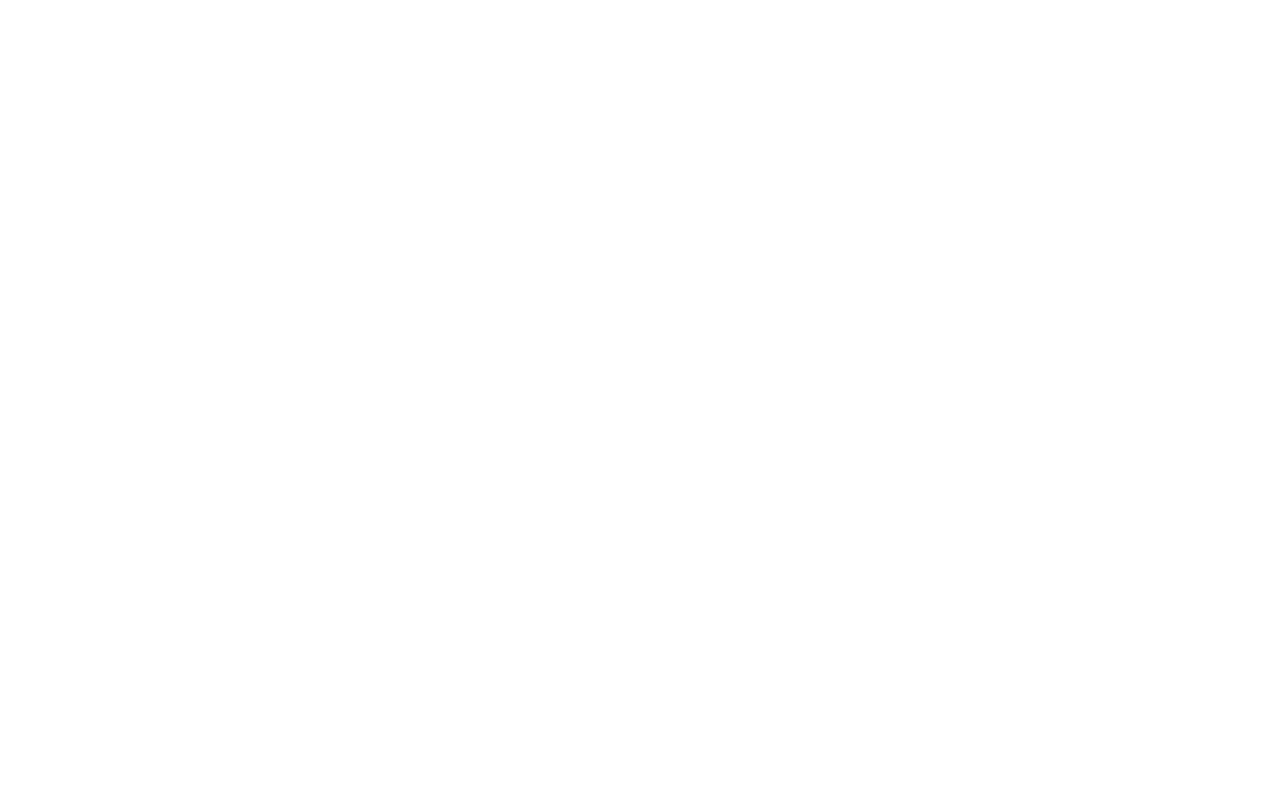
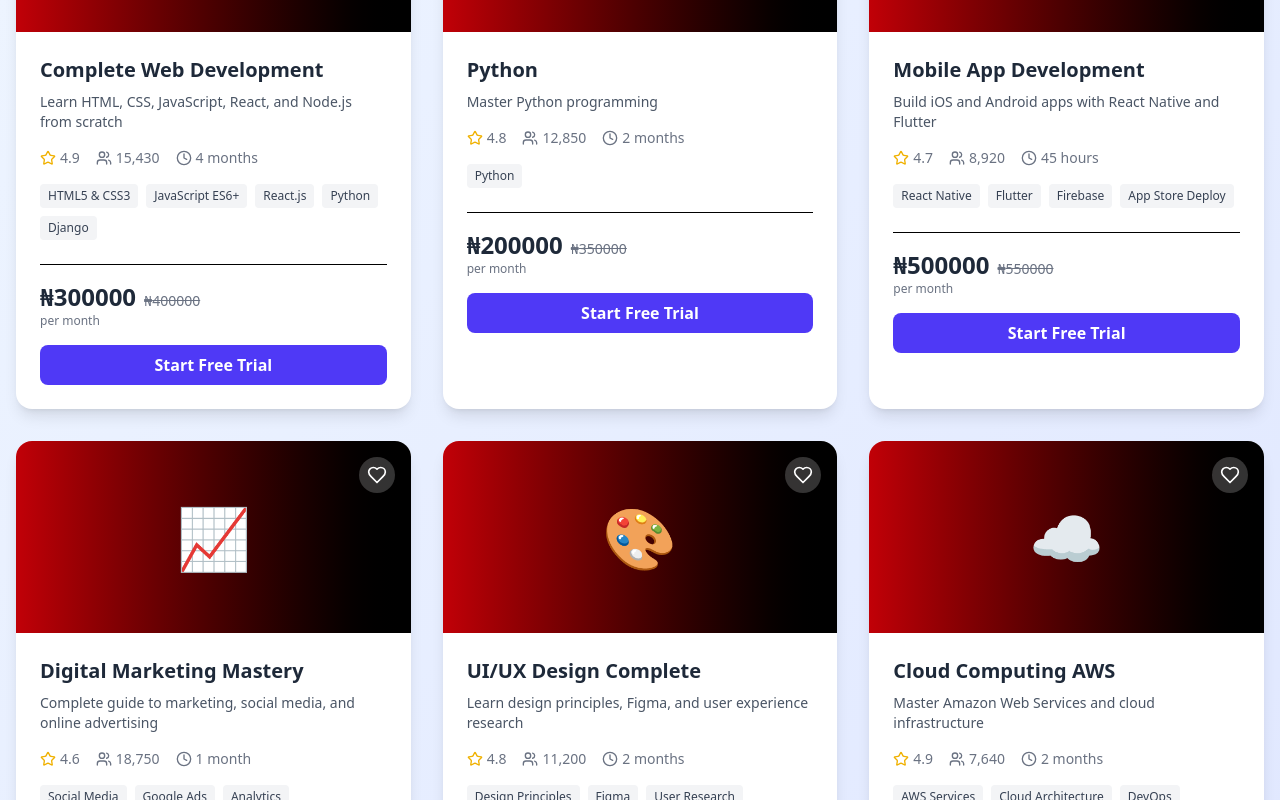
Before and after one commit to WisdomChukwuemeka/upfive, a React (Vite) app: page / in a window 1280 px wide. Shown: the part 1260-2060 px from the top of the page. Before the commit the page ends 952 px from the top, so only its background shows below. Built offline with nearby package versions, Linux system fonts and the light colour scheme.

Commit message:
code modified

```diff
--- a/components/layout.jsx
+++ b/components/layout.jsx
@@ -50,20 +50,20 @@ export const Layout = () => {
                             transition={{
                                 duration: 1,
                             }}
-                            class='bg-red-500 w-50 h-fit text-center p-3 text-white absolute right-0'>
-                                <ul class='flex flex-col  gap-7 '>
-                                    <div class='bg-gradient-to-r hover:from-black hover:via-red-700 hover:to-white transition duration-500'>
+                            class='bg-red-500 w-50 h-[100dvh] text-center p-3 text-white absolute right-0'>
+                                <ul class='flex flex-col  gap-7'>
+                                    <div class='border-b-2 bg-gradient-to-r hover:from-black hover:via-red-700 hover:to-white transition duration-500'>
                                         <Link to='/about'>
                                         <li>About</li>
                                         </Link>
                                     </div>
-                                    <div class='bg-gradient-to-r hover:from-black hover:via-red-700 hover:to-white transition duration-500'>
+                                    <div class='border-b-2 bg-gradient-to-r hover:from-black hover:via-red-700 hover:to-white transition duration-500'>
                                         <li>Profile</li>
                                     </div>
-                                    <div class='bg-gradient-to-r hover:from-black hover:via-red-700 hover:to-white transition duration-500'>
+                                    <div class='border-b-2 bg-gradient-to-r hover:from-black hover:via-red-700 hover:to-white transition duration-500'>
                                         <li>Contact</li>
                                     </div>
-                                    <div class='bg-gradient-to-r hover:from-black hover:via-red-700 hover:to-white transition duration-500'>
+                                    <div class='border-b-2 bg-gradient-to-r hover:from-black hover:via-red-700 hover:to-white transition duration-500'>
                                         <li>Support</li>
                                     </div>
                             </ul>
--- /dev/null
+++ b/pages/courses.jsx
@@ -0,0 +1,214 @@
+import { useState } from "react";
+import { Heart, Star, Clock, Users, CheckCircle } from "lucide-react";
+
+export const Courses = () => {
+  // Simple state to track which courses are liked - using course IDs
+  const [likedCourses, setLikedCourses] = useState([]);
+
+  // Simple function to toggle like for a specific course
+  const handleLikeClick = (courseId) => {
+    if (likedCourses.includes(courseId)) {
+      // Remove from liked courses
+      setLikedCourses(likedCourses.filter(id => id !== courseId));
+    } else {
+      // Add to liked courses
+      setLikedCourses([...likedCourses, courseId]);
+    }
+  };
+
+  // Sample courses data
+  const courses = [
+    {
+      id: 1,
+      title: "Complete Web Development",
+      description: "Learn HTML, CSS, JavaScript, React, and Node.js from scratch",
+      price: 300000,
+      originalPrice: 400000,
+      rating: 4.9,
+      students: 15430,
+      duration: "4 months",
+      image: "💻",
+      features: ["HTML5 & CSS3", "JavaScript ES6+", "React.js", "Python", 'Django']
+    },
+    {
+      id: 2,
+      title: "Python",
+      description: "Master Python programming",
+      price: 200000,
+      originalPrice: 350000,
+      rating: 4.8,
+      students: 12850,
+      duration: "2 months",
+      image: "🐍",
+      features: ["Python"]
+    },
+    {
+      id: 3,
+      title: "Mobile App Development",
+      description: "Build iOS and Android apps with React Native and Flutter",
+      price: 500000,
+      originalPrice: 550000,
+      rating: 4.7,
+      students: 8920,
+      duration: "45 hours",
+      image: "📱",
+      features: ["React Native", "Flutter", "Firebase", "App Store Deploy"]
+    },
+    {
+      id: 4,
+      title: "Digital Marketing Mastery",
+      description: "Complete guide to marketing, social media, and online advertising",
+      price: 150000,
+      originalPrice: 200000,
+      rating: 4.6,
+      students: 18750,
+      duration: "1 month",
+      image: "📈",
+      features: ["Social Media", "Google Ads", "Analytics"]
+    },
+    {
+      id: 5,
+      title: "UI/UX Design Complete",
+      description: "Learn design principles, Figma, and user experience research",
+      price: 150000,
+      originalPrice: 200000,
+      rating: 4.8,
+      students: 11200,
+      duration: "2 months",
+      image: "🎨",
+      features: ["Design Principles", "Figma", "User Research", "Prototyping"]
+    },
+    {
+      id: 6,
+      title: "Cloud Computing AWS",
+      description: "Master Amazon Web Services and cloud infrastructure",
+      price: 300000,
+      originalPrice: 400000,
+      rating: 4.9,
+      students: 7640,
+      duration: "2 months",
+      image: "☁️",
+      features: ["AWS Services", "Cloud Architecture", "DevOps", "Security"]
+    }
+  ];
+
+  return (
+    <div className="min-h-screen bg-gradient-to-br from-blue-50 to-indigo-100 py-12 px-4">
+      <div className="max-w-7xl mx-auto">
+        {/* Header */}
+        <div className="text-center mb-12">
+          <h1 className="text-4xl font-bold text-gray-800 mb-4">
+            Popular Courses
+          </h1>
+          <p className="text-xl text-gray-600 max-w-2xl mx-auto">
+            Choose from our selection of high-quality courses and start learning today
+          </p>
+        </div>
+
+        {/* Courses Grid */}
+        <div className="grid md:grid-cols-2 lg:grid-cols-3 gap-8">
+          {courses.map((course) => {
+            // Check if this course is liked
+            const isLiked = likedCourses.includes(course.id);
+
+            return (
+              <div key={course.id} className="bg-white rounded-2xl shadow-lg hover:shadow-xl transition-shadow duration-300 overflow-hidden">
+                {/* Course Image */}
+                <div className="h-48 bg-gradient-to-r from-red-700 to-black flex items-center justify-center relative">
+                  <div className="text-6xl">{course.image}</div>
+
+                  {/* Like Button - positioned in top right */}
+                  <button
+                    onClick={() => handleLikeClick(course.id)}
+                    className={`absolute top-4 right-4 p-2 rounded-full transition-all duration-200 ${
+                      isLiked
+                        ? 'bg-red-500 text-white shadow-lg'
+                        : 'bg-white/20 text-white hover:bg-white/30'
+                    }`}
+                  >
+                    <Heart
+                      className={`w-5 h-5 ${isLiked ? 'fill-current' : ''}`}
+                    />
+                  </button>
+                </div>
+
+                <div className="p-6">
+                  {/* Course Title */}
+                  <h3 className="text-xl font-bold text-gray-800 mb-2">
+                    {course.title}
+                  </h3>
+
+                  {/* Course Description */}
+                  <p className="text-gray-600 mb-4 text-sm">
+                    {course.description}
+                  </p>
+
+                  {/* Course Stats */}
+                  <div className="flex items-center gap-4 mb-4 text-sm text-gray-500">
+                    <div className="flex items-center gap-1">
+                      <Star className="w-4 h-4 text-yellow-500" />
+                      <span>{course.rating}</span>
+                    </div>
+                    <div className="flex items-center gap-1">
+                      <Users className="w-4 h-4" />
+                      <span>{course.students.toLocaleString()}</span>
+                    </div>
+                    <div className="flex items-center gap-1">
+                      <Clock className="w-4 h-4" />
+                      <span>{course.duration}</span>
+                    </div>
+                  </div>
+
+                  {/* Course Features */}
+                  <div className="mb-6">
+                    <div className="flex flex-wrap gap-2">
+                      {course.features.map((feature, index) => (
+                        <span
+                          key={index}
+                          className="bg-gray-100 text-gray-700 px-2 py-1 rounded text-xs"
+                        >
+                          {feature}
+                        </span>
+                      ))}
+                    </div>
+                  </div>
+
+                  {/* Pricing and Subscribe */}
+                  <div className="border-t pt-4">
+                    <div className="flex items-center justify-between mb-4">
+                      <div>
+                        <span className="text-2xl font-bold text-gray-800">
+                          ₦{course.price}
+                        </span>
+                        <span className="text-sm text-gray-500 line-through ml-2">
+                          ₦{course.originalPrice}
+                        </span>
+                        <div className="text-xs text-gray-500">per month</div>
+                      </div>
+                    </div>
+
+                    <button className="w-full bg-indigo-600 hover:bg-indigo-700 text-white py-2 px-4 rounded-lg font-semibold transition-colors duration-200">
+                      Start Free Trial
+                    </button>
+                  </div>
+                </div>
+              </div>
+            );
+          })}
+        </div>
+
+        {/* Liked Courses Counter */}
+        {likedCourses.length > 0 && (
+          <div className="mt-12 text-center">
+            <div className="inline-flex items-center gap-2 bg-red-50 text-red-700 px-6 py-3 rounded-full">
+              <Heart className="w-5 h-5 fill-current" />
+              <span>
+                You liked {likedCourses.length} course{likedCourses.length !== 1 ? 's' : ''}!
+              </span>
+            </div>
+          </div>
+        )}
+      </div>
+    </div>
+  );
+}
--- a/src/App.jsx
+++ b/src/App.jsx
@@ -1,6 +1,7 @@
 import { Footer } from "../components/footer"
 import { Layout } from "../components/layout"
 import { AboutSection } from "../pages/about"
+import { Courses } from "../pages/courses"
 import { Home } from "../pages/home"
 import {RegistrationForm} from "../pages/registration"
 import {Routes, Route, Navigate} from 'react-router-dom'
@@ -9,7 +10,7 @@ import {Routes, Route, Navigate} from 'react-router-dom'
 export const App = () => {
   return(
     <>
-      <div className='flex flex-col min-h-[100dvh] w-[100vw] bg-black'>
+      <div className='flex overflow-hidden flex-col min-h-[100dvh] w-[100vw] bg-black'>
 
         <Routes>
           <Route path="/" element={<Layout />}>
@@ -19,7 +20,8 @@ export const App = () => {
             <Route path="*" element={<Navigate to="/" replace />} />
           </Route>
         </Routes>
-        <div className='mt-auto w-full'>
+        <div className='mt-auto w-full z-10'>
+          <Courses />
           <Footer />
         </div>
       </div>
```
Also changed, not shown: 1 other file (tests, documents, lock files or other folders).
